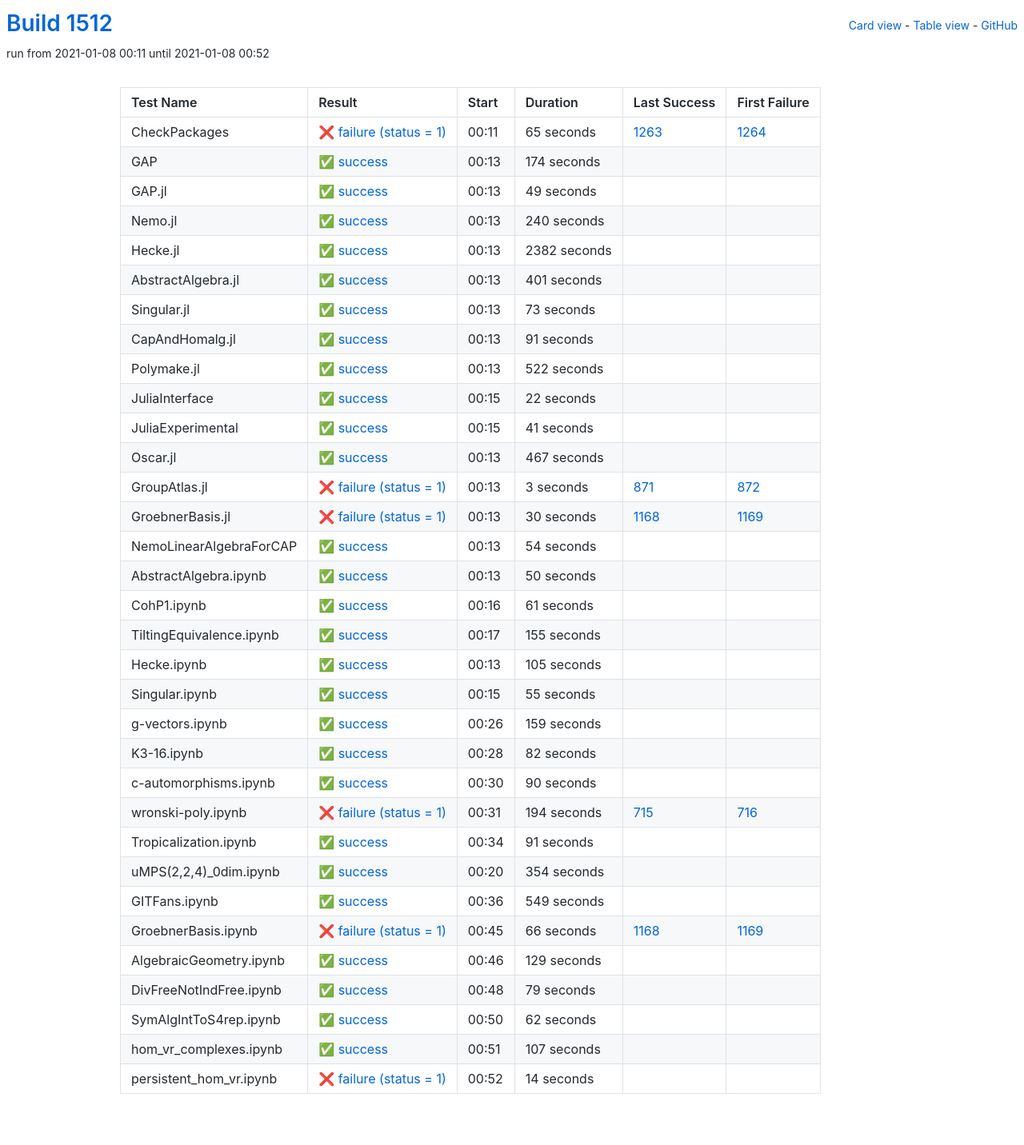
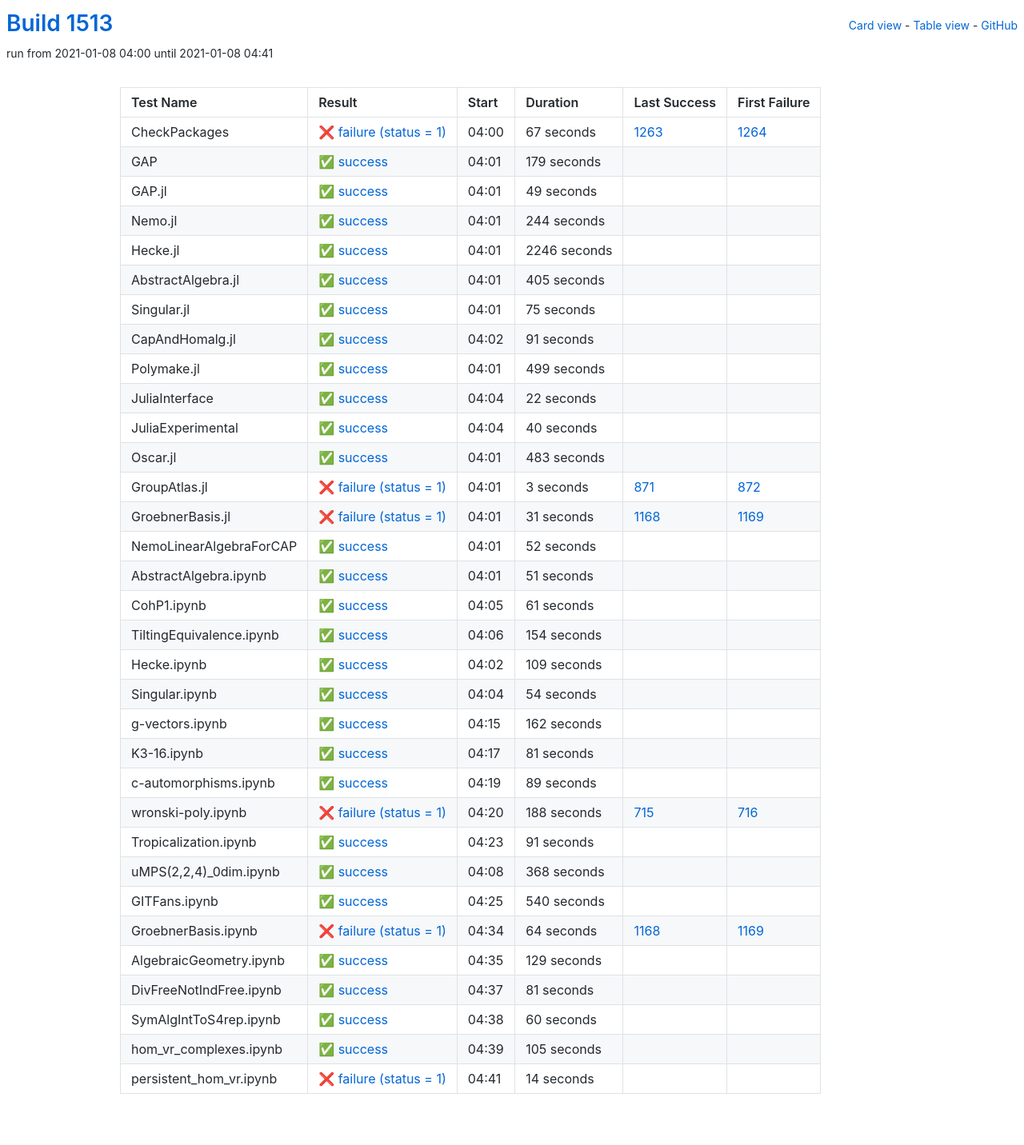
Before and after one commit to oscar-system/oscar-ci-status-stable, a Jekyll site: the page built from table.html, in a window 1280 px wide. Shown: the whole page at 80% size. Built offline with Jekyll 4.4.1, drawn with Linux system fonts in a browser that asks for light colours.

Commit message:
Build #1513

```diff
--- a/_data/ci.yml
+++ b/_data/ci.yml
@@ -1,6 +1,6 @@
 ---
-build: 1512
-build_url: https://oscarci.mathematik.uni-kl.de/job/oscar-stable/1512/
+build: 1513
+build_url: https://oscarci.mathematik.uni-kl.de/job/oscar-stable/1513/
 job: oscar-stable
 organization: oscar-system
 repo: oscar-ci-status-stable
@@ -8,32 +8,32 @@ repourl: https://github.com/oscar-system/oscar-ci-status-stable
 tests:
 - name: CheckPackages
   id: checkpackages
-  log: https://oscarci.mathematik.uni-kl.de/job/oscar-stable/1512/artifact/logs/build-1512/CheckPackages.log
-  start: 2021-01-08 00:11
+  log: https://oscarci.mathematik.uni-kl.de/job/oscar-stable/1513/artifact/logs/build-1513/CheckPackages.log
+  start: 2021-01-08 04:00
   success: false
   exitcode: 1
   status: failure
-  duration: 65
+  duration: 67
   last_success: 1263
   last_success_url: https://oscarci.mathematik.uni-kl.de/job/oscar-stable/1263/
   first_failure: 1264
   first_failure_url: https://oscarci.mathematik.uni-kl.de/job/oscar-stable/1264/
 - name: GAP
   id: gap
-  log: https://oscarci.mathematik.uni-kl.de/job/oscar-stable/1512/artifact/logs/build-1512/GAP.log
-  start: 2021-01-08 00:13
+  log: https://oscarci.mathematik.uni-kl.de/job/oscar-stable/1513/artifact/logs/build-1513/GAP.log
+  start: 2021-01-08 04:01
   success: true
   exitcode: 0
   status: success
-  duration: 174
+  duration: 179
   last_success: false
   last_success_url:
   first_failure: false
   first_failure_url:
 - name: GAP.jl
   id: gap-jl
-  log: https://oscarci.mathematik.uni-kl.de/job/oscar-stable/1512/artifact/logs/build-1512/GAP.jl.log
-  start: 2021-01-08 00:13
+  log: https://oscarci.mathematik.uni-kl.de/job/oscar-stable/1513/artifact/logs/build-1513/GAP.jl.log
+  start: 2021-01-08 04:01
   success: true
   exitcode: 0
   status: success
@@ -44,56 +44,56 @@ tests:
   first_failure_url:
 - name: Nemo.jl
   id: nemo-jl
-  log: https://oscarci.mathematik.uni-kl.de/job/oscar-stable/1512/artifact/logs/build-1512/Nemo.jl.log
-  start: 2021-01-08 00:13
+  log: https://oscarci.mathematik.uni-kl.de/job/oscar-stable/1513/artifact/logs/build-1513/Nemo.jl.log
+  start: 2021-01-08 04:01
   success: true
   exitcode: 0
   status: success
-  duration: 240
+  duration: 244
   last_success: false
   last_success_url:
   first_failure: false
   first_failure_url:
 - name: Hecke.jl
   id: hecke-jl
-  log: https://oscarci.mathematik.uni-kl.de/job/oscar-stable/1512/artifact/logs/build-1512/Hecke.jl.log
-  start: 2021-01-08 00:13
+  log: https://oscarci.mathematik.uni-kl.de/job/oscar-stable/1513/artifact/logs/build-1513/Hecke.jl.log
+  start: 2021-01-08 04:01
   success: true
   exitcode: 0
   status: success
-  duration: 2382
+  duration: 2246
   last_success: false
   last_success_url:
   first_failure: false
   first_failure_url:
 - name: AbstractAlgebra.jl
   id: abstractalgebra-jl
-  log: https://oscarci.mathematik.uni-kl.de/job/oscar-stable/1512/artifact/logs/build-1512/AbstractAlgebra.jl.log
-  start: 2021-01-08 00:13
+  log: https://oscarci.mathematik.uni-kl.de/job/oscar-stable/1513/artifact/logs/build-1513/AbstractAlgebra.jl.log
+  start: 2021-01-08 04:01
   success: true
   exitcode: 0
   status: success
-  duration: 401
+  duration: 405
   last_success: false
   last_success_url:
   first_failure: false
   first_failure_url:
 - name: Singular.jl
   id: singular-jl
-  log: https://oscarci.mathematik.uni-kl.de/job/oscar-stable/1512/artifact/logs/build-1512/Singular.jl.log
-  start: 2021-01-08 00:13
+  log: https://oscarci.mathematik.uni-kl.de/job/oscar-stable/1513/artifact/logs/build-1513/Singular.jl.log
+  start: 2021-01-08 04:01
   success: true
   exitcode: 0
   status: success
-  duration: 73
+  duration: 75
   last_success: false
   last_success_url:
   first_failure: false
   first_failure_url:
 - name: CapAndHomalg.jl
   id: capandhomalg-jl
-  log: https://oscarci.mathematik.uni-kl.de/job/oscar-stable/1512/artifact/logs/build-1512/CapAndHomalg.jl.log
-  start: 2021-01-08 00:13
+  log: https://oscarci.mathematik.uni-kl.de/job/oscar-stable/1513/artifact/logs/build-1513/CapAndHomalg.jl.log
+  start: 2021-01-08 04:02
   success: true
   exitcode: 0
   status: success
@@ -104,20 +104,20 @@ tests:
   first_failure_url:
 - name: Polymake.jl
   id: polymake-jl
-  log: https://oscarci.mathematik.uni-kl.de/job/oscar-stable/1512/artifact/logs/build-1512/Polymake.jl.log
-  start: 2021-01-08 00:13
+  log: https://oscarci.mathematik.uni-kl.de/job/oscar-stable/1513/artifact/logs/build-1513/Polymake.jl.log
+  start: 2021-01-08 04:01
   success: true
   exitcode: 0
   status: success
-  duration: 522
+  duration: 499
   last_success: false
   last_success_url:
   first_failure: false
   first_failure_url:
 - name: JuliaInterface
   id: juliainterface
-  log: https://oscarci.mathematik.uni-kl.de/job/oscar-stable/1512/artifact/logs/build-1512/JuliaInterface.log
-  start: 2021-01-08 00:15
+  log: https://oscarci.mathematik.uni-kl.de/job/oscar-stable/1513/artifact/logs/build-1513/JuliaInterface.log
+  start: 2021-01-08 04:04
   success: true
   exitcode: 0
   status: success
@@ -128,32 +128,32 @@ tests:
   first_failure_url:
 - name: JuliaExperimental
   id: juliaexperimental
-  log: https://oscarci.mathematik.uni-kl.de/job/oscar-stable/1512/artifact/logs/build-1512/JuliaExperimental.log
-  start: 2021-01-08 00:15
+  log: https://oscarci.mathematik.uni-kl.de/job/oscar-stable/1513/artifact/logs/build-1513/JuliaExperimental.log
+  start: 2021-01-08 04:04
   success: true
   exitcode: 0
   status: success
-  duration: 41
+  duration: 40
   last_success: false
   last_success_url:
   first_failure: false
   first_failure_url:
 - name: Oscar.jl
   id: oscar-jl
-  log: https://oscarci.mathematik.uni-kl.de/job/oscar-stable/1512/artifact/logs/build-1512/Oscar.jl.log
-  start: 2021-01-08 00:13
+  log: https://oscarci.mathematik.uni-kl.de/job/oscar-stable/1513/artifact/logs/build-1513/Oscar.jl.log
+  start: 2021-01-08 04:01
   success: true
   exitcode: 0
   status: success
-  duration: 467
+  duration: 483
   last_success: false
   last_success_url:
   first_failure: false
   first_failure_url:
 - name: GroupAtlas.jl
   id: groupatlas-jl
-  log: https://oscarci.mathematik.uni-kl.de/job/oscar-stable/1512/artifact/logs/build-1512/GroupAtlas.jl.log
-  start: 2021-01-08 00:13
+  log: https://oscarci.mathematik.uni-kl.de/job/oscar-stable/1513/artifact/logs/build-1513/GroupAtlas.jl.log
+  start: 2021-01-08 04:01
   success: false
   exitcode: 1
   status: failure
@@ -164,44 +164,44 @@ tests:
   first_failure_url: https://oscarci.mathematik.uni-kl.de/job/oscar-stable/872/
 - name: GroebnerBasis.jl
   id: groebnerbasis-jl
-  log: https://oscarci.mathematik.uni-kl.de/job/oscar-stable/1512/artifact/logs/build-1512/GroebnerBasis.jl.log
-  start: 2021-01-08 00:13
+  log: https://oscarci.mathematik.uni-kl.de/job/oscar-stable/1513/artifact/logs/build-1513/GroebnerBasis.jl.log
+  start: 2021-01-08 04:01
   success: false
   exitcode: 1
   status: failure
-  duration: 30
+  duration: 31
   last_success: 1168
   last_success_url: https://oscarci.mathematik.uni-kl.de/job/oscar-stable/1168/
   first_failure: 1169
   first_failure_url: https://oscarci.mathematik.uni-kl.de/job/oscar-stable/1169/
 - name: NemoLinearAlgebraForCAP
   id: nemolinearalgebraforcap
-  log: https://oscarci.mathematik.uni-kl.de/job/oscar-stable/1512/artifact/logs/build-1512/NemoLinearAlgebraForCAP.log
-  start: 2021-01-08 00:13
+  log: https://oscarci.mathematik.uni-kl.de/job/oscar-stable/1513/artifact/logs/build-1513/NemoLinearAlgebraForCAP.log
+  start: 2021-01-08 04:01
   success: true
   exitcode: 0
   status: success
-  duration: 54
+  duration: 52
   last_success: false
   last_success_url:
   first_failure: false
   first_failure_url:
 - name: AbstractAlgebra.ipynb
   id: abstractalgebra-ipynb
-  log: https://oscarci.mathematik.uni-kl.de/job/oscar-stable/1512/artifact/logs/build-1512/AbstractAlgebra.ipynb.log
-  start: 2021-01-08 00:13
+  log: https://oscarci.mathematik.uni-kl.de/job/oscar-stable/1513/artifact/logs/build-1513/AbstractAlgebra.ipynb.log
+  start: 2021-01-08 04:01
   success: true
   exitcode: 0
   status: success
-  duration: 50
+  duration: 51
   last_success: false
   last_success_url:
   first_failure: false
   first_failure_url:
 - name: CohP1.ipynb
   id: cohp1-ipynb
-  log: https://oscarci.mathematik.uni-kl.de/job/oscar-stable/1512/artifact/logs/build-1512/CohP1.ipynb.log
-  start: 2021-01-08 00:16
+  log: https://oscarci.mathematik.uni-kl.de/job/oscar-stable/1513/artifact/logs/build-1513/CohP1.ipynb.log
+  start: 2021-01-08 04:05
   success: true
   exitcode: 0
   status: success
@@ -212,92 +212,92 @@ tests:
   first_failure_url:
 - name: TiltingEquivalence.ipynb
   id: tiltingequivalence-ipynb
-  log: https://oscarci.mathematik.uni-kl.de/job/oscar-stable/1512/artifact/logs/build-1512/TiltingEquivalence.ipynb.log
-  start: 2021-01-08 00:17
+  log: https://oscarci.mathematik.uni-kl.de/job/oscar-stable/1513/artifact/logs/build-1513/TiltingEquivalence.ipynb.log
+  start: 2021-01-08 04:06
   success: true
   exitcode: 0
   status: success
-  duration: 155
+  duration: 154
   last_success: false
   last_success_url:
   first_failure: false
   first_failure_url:
 - name: Hecke.ipynb
   id: hecke-ipynb
-  log: https://oscarci.mathematik.uni-kl.de/job/oscar-stable/1512/artifact/logs/build-1512/Hecke.ipynb.log
-  start: 2021-01-08 00:13
+  log: https://oscarci.mathematik.uni-kl.de/job/oscar-stable/1513/artifact/logs/build-1513/Hecke.ipynb.log
+  start: 2021-01-08 04:02
   success: true
   exitcode: 0
   status: success
-  duration: 105
+  duration: 109
   last_success: false
   last_success_url:
   first_failure: false
   first_failure_url:
 - name: Singular.ipynb
   id: singular-ipynb
-  log: https://oscarci.mathematik.uni-kl.de/job/oscar-stable/1512/artifact/logs/build-1512/Singular.ipynb.log
-  start: 2021-01-08 00:15
+  log: https://oscarci.mathematik.uni-kl.de/job/oscar-stable/1513/artifact/logs/build-1513/Singular.ipynb.log
+  start: 2021-01-08 04:04
   success: true
   exitcode: 0
   status: success
-  duration: 55
+  duration: 54
   last_success: false
   last_success_url:
   first_failure: false
   first_failure_url:
 - name: g-vectors.ipynb
   id: g-vectors-ipynb
-  log: https://oscarci.mathematik.uni-kl.de/job/oscar-stable/1512/artifact/logs/build-1512/g-vectors.ipynb.log
-  start: 2021-01-08 00:26
+  log: https://oscarci.mathematik.uni-kl.de/job/oscar-stable/1513/artifact/logs/build-1513/g-vectors.ipynb.log
+  start: 2021-01-08 04:15
   success: true
   exitcode: 0
   status: success
-  duration: 159
+  duration: 162
   last_success: false
   last_success_url:
   first_failure: false
   first_failure_url:
 - name: K3-16.ipynb
   id: k3-16-ipynb
-  log: https://oscarci.mathematik.uni-kl.de/job/oscar-stable/1512/artifact/logs/build-1512/K3-16.ipynb.log
-  start: 2021-01-08 00:28
+  log: https://oscarci.mathematik.uni-kl.de/job/oscar-stable/1513/artifact/logs/build-1513/K3-16.ipynb.log
+  start: 2021-01-08 04:17
   success: true
   exitcode: 0
   status: success
-  duration: 82
+  duration: 81
   last_success: false
   last_success_url:
   first_failure: false
   first_failure_url:
 - name: c-automorphisms.ipynb
   id: c-automorphisms-ipynb
-  log: https://oscarci.mathematik.uni-kl.de/job/oscar-stable/1512/artifact/logs/build-1512/c-automorphisms.ipynb.log
-  start: 2021-01-08 00:30
+  log: https://oscarci.mathematik.uni-kl.de/job/oscar-stable/1513/artifact/logs/build-1513/c-automorphisms.ipynb.log
+  start: 2021-01-08 04:19
   success: true
   exitcode: 0
   status: success
-  duration: 90
+  duration: 89
   last_success: false
   last_success_url:
   first_failure: false
   first_failure_url:
 - name: wronski-poly.ipynb
   id: wronski-poly-ipynb
-  log: https://oscarci.mathematik.uni-kl.de/job/oscar-stable/1512/artifact/logs/build-1512/wronski-poly.ipynb.log
-  start: 2021-01-08 00:31
+  log: https://oscarci.mathematik.uni-kl.de/job/oscar-stable/1513/artifact/logs/build-1513/wronski-poly.ipynb.log
+  start: 2021-01-08 04:20
   success: false
   exitcode: 1
   status: failure
-  duration: 194
+  duration: 188
   last_success: 715
   last_success_url: https://oscarci.mathematik.uni-kl.de/job/oscar-stable/715/
   first_failure: 716
   first_failure_url: https://oscarci.mathematik.uni-kl.de/job/oscar-stable/716/
 - name: Tropicalization.ipynb
   id: tropicalization-ipynb
-  log: https://oscarci.mathematik.uni-kl.de/job/oscar-stable/1512/artifact/logs/build-1512/Tropicalization.ipynb.log
-  start: 2021-01-08 00:34
+  log: https://oscarci.mathematik.uni-kl.de/job/oscar-stable/1513/artifact/logs/build-1513/Tropicalization.ipynb.log
+  start: 2021-01-08 04:23
   success: true
   exitcode: 0
   status: success
@@ -308,44 +308,44 @@ tests:
   first_failure_url:
 - name: uMPS(2,2,4)_0dim.ipynb
   id: umps-2-2-4-0dim-ipynb
-  log: https://oscarci.mathematik.uni-kl.de/job/oscar-stable/1512/artifact/logs/build-1512/uMPS-2-2-4-_0dim.ipynb.log
-  start: 2021-01-08 00:20
+  log: https://oscarci.mathematik.uni-kl.de/job/oscar-stable/1513/artifact/logs/build-1513/uMPS-2-2-4-_0dim.ipynb.log
+  start: 2021-01-08 04:08
   success: true
   exitcode: 0
   status: success
-  duration: 354
+  duration: 368
   last_success: false
   last_success_url:
   first_failure: false
   first_failure_url:
 - name: GITFans.ipynb
   id: gitfans-ipynb
-  log: https://oscarci.mathematik.uni-kl.de/job/oscar-stable/1512/artifact/logs/build-1512/GITFans.ipynb.log
-  start: 2021-01-08 00:36
+  log: https://oscarci.mathematik.uni-kl.de/job/oscar-stable/1513/artifact/logs/build-1513/GITFans.ipynb.log
+  start: 2021-01-08 04:25
   success: true
   exitcode: 0
   status: success
-  duration: 549
+  duration: 540
   last_success: false
   last_success_url:
   first_failure: false
   first_failure_url:
 - name: GroebnerBasis.ipynb
   id: groebnerbasis-ipynb
-  log: https://oscarci.mathematik.uni-kl.de/job/oscar-stable/1512/artifact/logs/build-1512/GroebnerBasis.ipynb.log
-  start: 2021-01-08 00:45
+  log: https://oscarci.mathematik.uni-kl.de/job/oscar-stable/1513/artifact/logs/build-1513/GroebnerBasis.ipynb.log
+  start: 2021-01-08 04:34
   success: false
   exitcode: 1
   status: failure
-  duration: 66
+  duration: 64
   last_success: 1168
   last_success_url: https://oscarci.mathematik.uni-kl.de/job/oscar-stable/1168/
   first_failure: 1169
   first_failure_url: https://oscarci.mathematik.uni-kl.de/job/oscar-stable/1169/
 - name: AlgebraicGeometry.ipynb
   id: algebraicgeometry-ipynb
-  log: https://oscarci.mathematik.uni-kl.de/job/oscar-stable/1512/artifact/logs/build-1512/AlgebraicGeometry.ipynb.log
-  start: 2021-01-08 00:46
+  log: https://oscarci.mathematik.uni-kl.de/job/oscar-stable/1513/artifact/logs/build-1513/AlgebraicGeometry.ipynb.log
+  start: 2021-01-08 04:35
   success: true
   exitcode: 0
   status: success
@@ -356,44 +356,44 @@ tests:
   first_failure_url:
 - name: DivFreeNotIndFree.ipynb
   id: divfreenotindfree-ipynb
-  log: https://oscarci.mathematik.uni-kl.de/job/oscar-stable/1512/artifact/logs/build-1512/DivFreeNotIndFree.ipynb.log
-  start: 2021-01-08 00:48
+  log: https://oscarci.mathematik.uni-kl.de/job/oscar-stable/1513/artifact/logs/build-1513/DivFreeNotIndFree.ipynb.log
+  start: 2021-01-08 04:37
   success: true
   exitcode: 0
   status: success
-  duration: 79
+  duration: 81
   last_success: false
   last_success_url:
   first_failure: false
   first_failure_url:
 - name: SymAlgIntToS4rep.ipynb
   id: symalginttos4rep-ipynb
-  log: https://oscarci.mathematik.uni-kl.de/job/oscar-stable/1512/artifact/logs/build-1512/SymAlgIntToS4rep.ipynb.log
-  start: 2021-01-08 00:50
+  log: https://oscarci.mathematik.uni-kl.de/job/oscar-stable/1513/artifact/logs/build-1513/SymAlgIntToS4rep.ipynb.log
+  start: 2021-01-08 04:38
   success: true
   exitcode: 0
   status: success
-  duration: 62
+  duration: 60
   last_success: false
   last_success_url:
   first_failure: false
   first_failure_url:
 - name: hom_vr_complexes.ipynb
   id: hom-vr-complexes-ipynb
-  log: https://oscarci.mathematik.uni-kl.de/job/oscar-stable/1512/artifact/logs/build-1512/hom_vr_complexes.ipynb.log
-  start: 2021-01-08 00:51
+  log: https://oscarci.mathematik.uni-kl.de/job/oscar-stable/1513/artifact/logs/build-1513/hom_vr_complexes.ipynb.log
+  start: 2021-01-08 04:39
   success: true
   exitcode: 0
   status: success
-  duration: 107
+  duration: 105
   last_success: false
   last_success_url:
   first_failure: false
   first_failure_url:
 - name: persistent_hom_vr.ipynb
   id: persistent-hom-vr-ipynb
-  log: https://oscarci.mathematik.uni-kl.de/job/oscar-stable/1512/artifact/logs/build-1512/persistent_hom_vr.ipynb.log
-  start: 2021-01-08 00:52
+  log: https://oscarci.mathematik.uni-kl.de/job/oscar-stable/1513/artifact/logs/build-1513/persistent_hom_vr.ipynb.log
+  start: 2021-01-08 04:41
   success: false
   exitcode: 1
   status: failure
```
Also changed, not shown: README.md.
